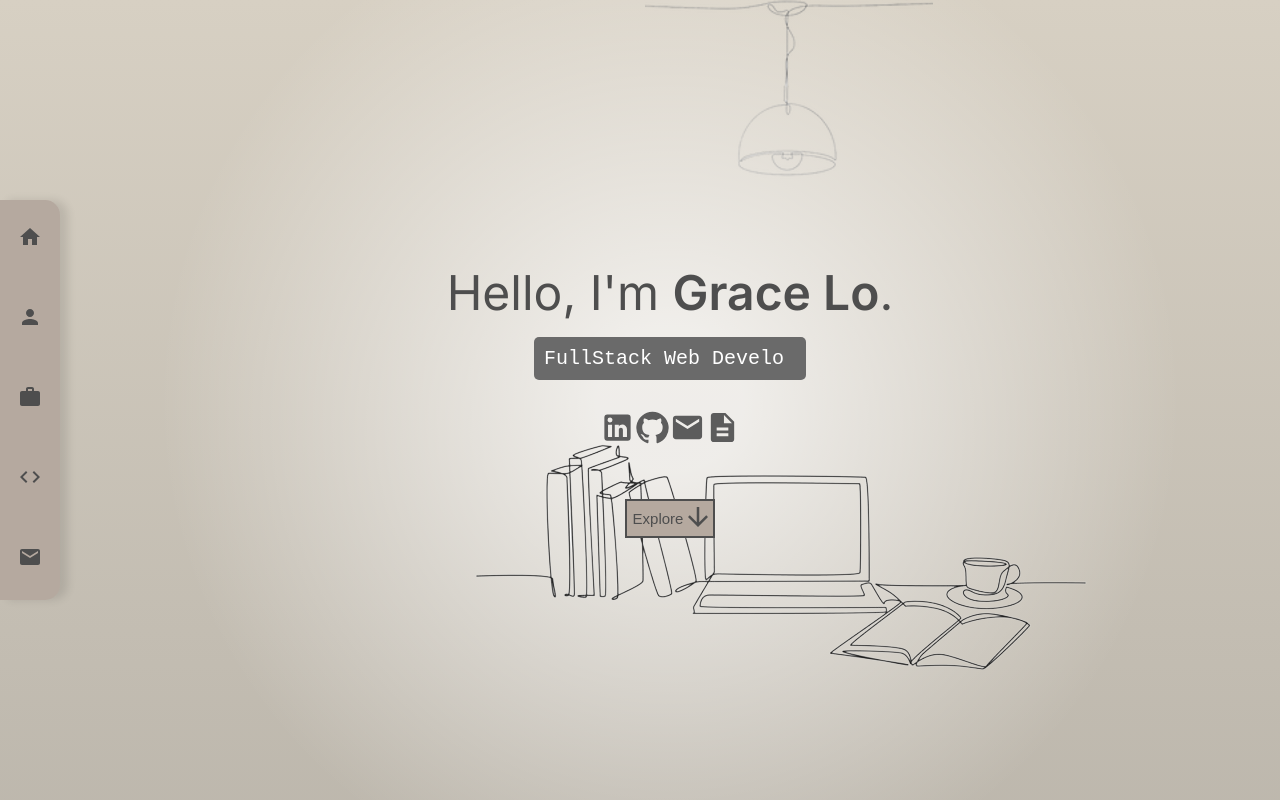
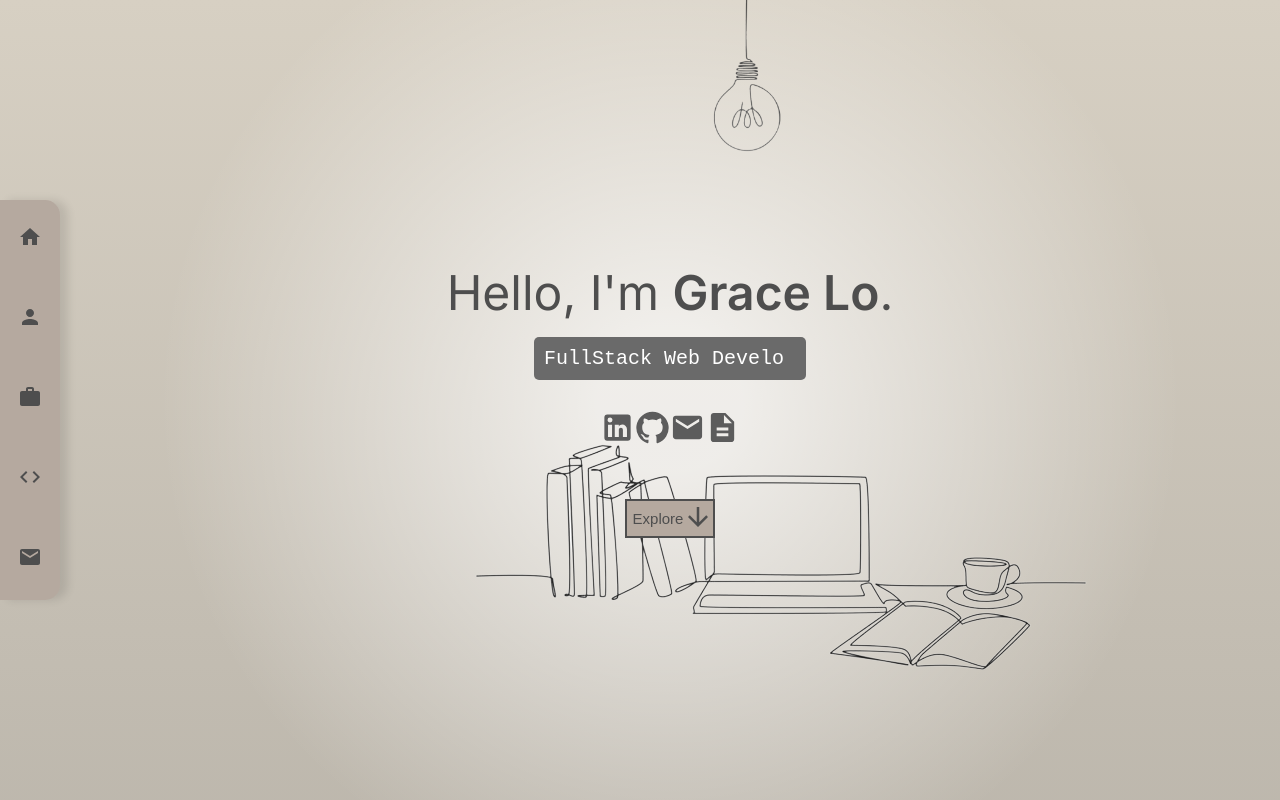
Before and after one commit to gracelo0717/gracelo0717.github.io, a React app: page / in a window 1280 px wide. Shown: the top 800 px of the page. Built offline with nearby package versions, Linux system fonts and the light colour scheme.

Commit message:
change light img

```diff
--- a/src/styles.css
+++ b/src/styles.css
@@ -25,7 +25,8 @@ body {
       rgba(255, 255, 255, 0.7) 10%,
       rgba(255, 255, 255, 0) 70%
     ),
-    url('assets/light.png') no-repeat 585px -45px;
+    url('assets/light.png') no-repeat 535px -65px;
+  background-size: auto, auto, 25%;
 }
 
 .section {
```
Also changed, not shown: src/assets/light.png.
